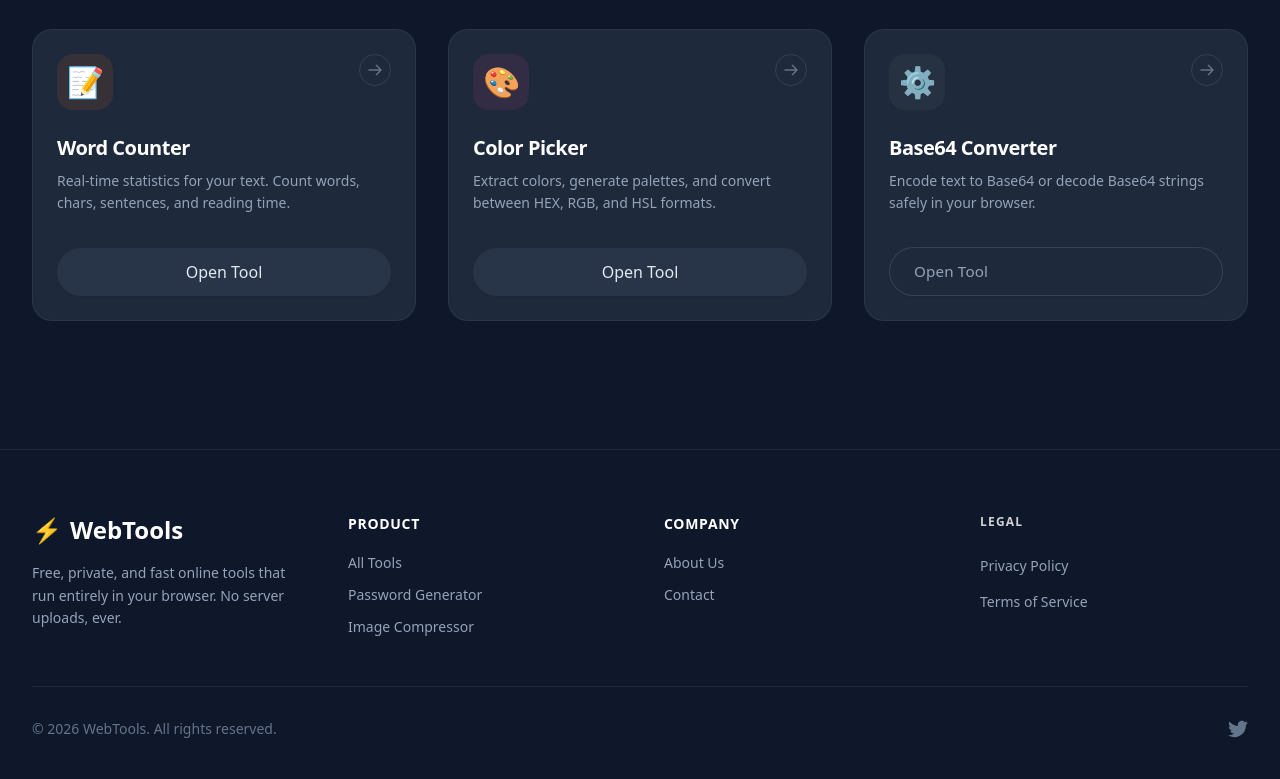
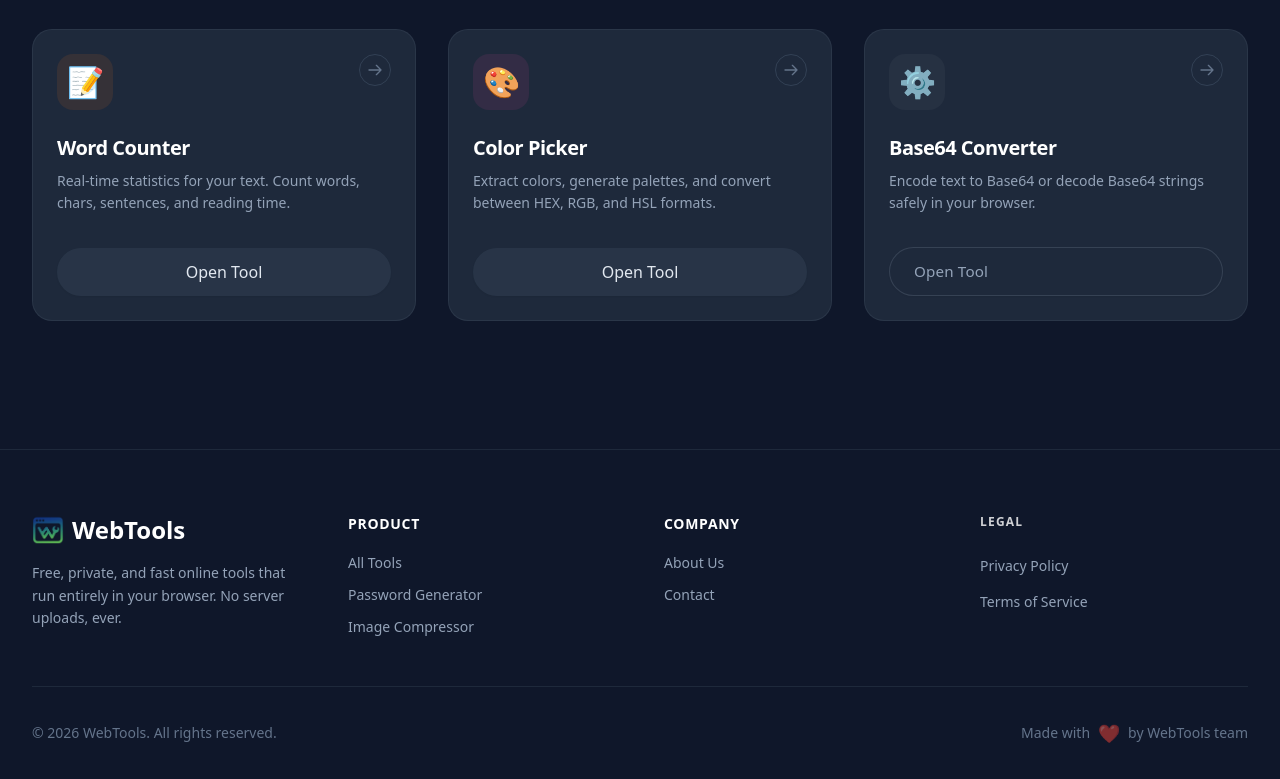
Before and after one commit to GaganCods/WebTools, a plain HTML site: page tools/index.html in a window 1280 px wide. Shown: the part 846-1625 px from the top of the page. Drawn offline with nearby package versions, Linux system fonts and the light colour scheme.

Commit message:
Add files via upload

```diff
--- a/assets/components/footer.html
+++ b/assets/components/footer.html
@@ -5,7 +5,7 @@
             <!-- Brand -->
             <div class="col-span-1 md:col-span-1">
                 <a href="/" class="flex items-center gap-2 mb-4">
-                    <span class="text-2xl">⚡</span>
+                    <img src="/assets/images/icon.png" alt="WebTools" class="w-8 h-8">
                     <span class="text-2xl font-bold text-white">WebTools</span>
                 </a>
                 <p class="text-slate-400 text-sm leading-relaxed">
@@ -57,12 +57,10 @@
             <p class="text-slate-500 text-sm text-center md:text-left">
                 &copy; 2026 WebTools. All rights reserved.
             </p>
-            <div class="flex gap-4">
-                <a href="#" class="text-slate-500 hover:text-blue-400 transition-colors"><span
-                        class="sr-only">Twitter</span><svg class="w-5 h-5" fill="currentColor" viewBox="0 0 24 24">
-                        <path
-                            d="M24 4.557c-.883.392-1.832.656-2.828.775 1.017-.609 1.798-1.574 2.165-2.724-.951.564-2.005.974-3.127 1.195-.897-.957-2.178-1.555-3.594-1.555-3.179 0-5.515 2.966-4.797 6.045-4.091-.205-7.719-2.165-10.148-5.144-1.29 2.213-.669 5.108 1.523 6.574-.806-.026-1.566-.247-2.229-.616-.054 2.281 1.581 4.415 3.949 4.89-.693.188-1.452.232-2.224.084.626 1.956 2.444 3.379 4.6 3.419-2.07 1.623-4.678 2.348-7.29 2.04 2.179 1.397 4.768 2.212 7.548 2.212 9.142 0 14.307-7.721 13.995-14.646.962-.695 1.797-1.562 2.457-2.549z" />
-                    </svg></a>
+            <div class="flex items-center gap-2 text-slate-500 text-sm">
+                <span>Made with</span>
+                <span class="text-red-500 text-lg animate-pulse" title="Love">❤️</span>
+                <span>by WebTools team</span>
             </div>
         </div>
     </div>
--- a/assets/components/header.html
+++ b/assets/components/header.html
@@ -4,10 +4,8 @@
 
         <!-- Logo -->
         <a href="/" class="flex items-center gap-3 group">
-            <div
-                class="w-10 h-10 bg-blue-600 rounded-[12px] flex items-center justify-center text-xl shadow-lg shadow-blue-600/20 group-hover:scale-105 transition-transform duration-300">
-                ⚡
-            </div>
+            <img src="/assets/images/icon.png" alt="WebTools Logo"
+                class="w-10 h-10 group-hover:scale-105 transition-transform duration-300">
             <span class="text-2xl font-bold text-white tracking-tight">WebTools</span>
         </a>
 
--- a/tools/index.html
+++ b/tools/index.html
@@ -4,6 +4,7 @@
 <head>
     <meta charset="UTF-8" />
     <meta name="viewport" content="width=device-width, initial-scale=1.0" />
+    <link rel="icon" type="image/x-icon" href="/assets/images/favicon.png">
     <title>All Free Online Tools - WebTools</title>
     <meta name="description"
         content="Access our full suite of premium, privacy-focused online tools. Free forever and running locally on your device." />
```
Also changed, not shown: about/index.html (+1 -0 lines), contact/index.html (+1 -0 lines), index.html (+1 -0 lines), privacy-policy/index.html (+1 -0 lines), terms-of-service/index.html (+1 -0 lines), tool/base64-encoder-decoder/index.html (+1 -0 lines), tool/color-picker/index.html (+1 -0 lines), tool/image-compressor/index.html (+1 -0 lines), tool/password-generator/index.html (+1 -0 lines), tool/password-strength-checker/index.html (+1 -0 lines), tool/word-counter/index.html (+1 -0 lines), assets/images/favicon.png (added), assets/images/icon.png (added).
